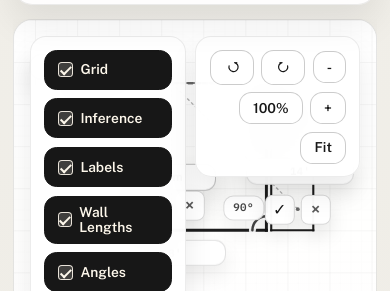
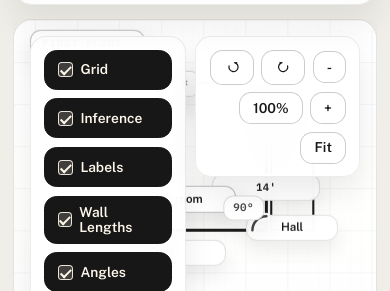
Before and after one commit to miltoncs/easy-floorplan, a React (Vite) app: page /workspace in a window 390 px wide. Shown: the part 201-492 px from the top of the page. Built offline with nearby package versions, Linux system fonts and the light colour scheme; a web font is replaced by a local one.

Commit message:
Move inferred wall actions onto preview wall

```diff
--- a/src/App.css
+++ b/src/App.css
@@ -803,44 +803,56 @@
 .canvas-suggestion-actions {
   position: absolute;
   transform: translate(-50%, -50%);
-  display: inline-flex;
-  gap: 0.35rem;
-  pointer-events: none;
+  display: grid;
+  grid-template-columns: repeat(2, minmax(0, 1fr));
+  inline-size: 3.6rem;
+  block-size: 1.8rem;
+  overflow: hidden;
+  border-radius: 0.44rem;
+  border: 1px solid rgba(17, 17, 17, 0.16);
+  background: rgba(255, 255, 255, 0.97);
+  box-shadow:
+    0 14px 28px rgba(17, 17, 17, 0.14),
+    0 0 0 1px rgba(255, 255, 255, 0.84) inset;
+  backdrop-filter: blur(14px);
+  pointer-events: auto;
 }
 
 .canvas-suggestion-action {
-  inline-size: 2rem;
-  block-size: 2rem;
+  inline-size: 100%;
+  block-size: 100%;
   display: inline-grid;
   place-items: center;
-  border-radius: 0.48rem;
-  border: 1px solid rgba(17, 17, 17, 0.16);
-  background: rgba(255, 255, 255, 0.98);
+  border: none;
+  background: transparent;
   color: var(--ink);
   font-family: 'Public Sans', sans-serif;
-  font-size: 1rem;
+  font-size: 0.72rem;
   font-weight: 700;
   line-height: 1;
-  box-shadow: 0 10px 20px rgba(17, 17, 17, 0.1);
-  pointer-events: auto;
   cursor: pointer;
   transition:
     transform 160ms ease,
-    border-color 160ms ease,
+    color 160ms ease,
     background 160ms ease;
+}
+
+.canvas-suggestion-action + .canvas-suggestion-action {
+  border-left: 1px solid rgba(17, 17, 17, 0.12);
 }
 
 .canvas-suggestion-action:hover {
   transform: translateY(-1px);
-  border-color: rgba(17, 17, 17, 0.3);
+  background: rgba(17, 17, 17, 0.06);
 }
 
 .canvas-suggestion-action--accept {
-  background: rgba(255, 255, 255, 0.98);
+  background: linear-gradient(180deg, rgba(255, 255, 255, 0.96), rgba(242, 247, 243, 0.96));
 }
 
 .canvas-suggestion-action--dismiss {
   color: rgba(92, 92, 92, 1);
+  background: linear-gradient(180deg, rgba(255, 255, 255, 0.96), rgba(246, 246, 246, 0.96));
 }
 
 .wall-hit {
@@ -1854,9 +1866,13 @@ code {
     transform: none;
   }
 
+  .canvas-suggestion-actions {
+    inline-size: 3.3rem;
+    block-size: 1.65rem;
+  }
+
   .canvas-suggestion-action {
-    inline-size: 1.9rem;
-    block-size: 1.9rem;
+    font-size: 0.68rem;
   }
 
   .canvas-annotation {
--- a/src/components/FloorplanCanvas.tsx
+++ b/src/components/FloorplanCanvas.tsx
@@ -187,8 +187,8 @@ const WHEEL_ZOOM_MULTIPLIER = 1.02
 const WHEEL_GESTURE_IDLE_MS = 160
 const WHEEL_GESTURE_ANCHOR_TOLERANCE_PX = 48
 const BUTTON_ZOOM_MULTIPLIER = 1.03
-const SUGGESTION_ACTION_WIDTH_PX = 82
-const SUGGESTION_ACTION_HEIGHT_PX = 34
+const SUGGESTION_ACTION_WIDTH_PX = 58
+const SUGGESTION_ACTION_HEIGHT_PX = 29
 
 export function FloorplanCanvas() {
   const {
@@ -1004,19 +1004,6 @@ export function FloorplanCanvas() {
         {suggestedPreviews.map((preview) => (
           <g key={preview.suggestion.id}>
             <SuggestedPath dataTestId={`suggested-path-${preview.suggestion.id}`} points={preview.points} />
-            <line
-              className="suggested-connector"
-              x1={preview.anchorPoint.x}
-              x2={preview.actionPoint.x}
-              y1={-preview.anchorPoint.y}
-              y2={-preview.actionPoint.y}
-            />
-            <circle
-              className="suggested-connector-dot"
-              cx={preview.actionPoint.x}
-              cy={-preview.actionPoint.y}
-              r={0.18}
-            />
           </g>
         ))}
 
@@ -2386,10 +2373,18 @@ function getScreenPointDistance(left: ScreenPoint, right: ScreenPoint) {
   return Math.hypot(left.x - right.x, left.y - right.y)
 }
 
-function getSuggestionCandidateAngles(clusterIndex: number) {
-  return clusterIndex % 2 === 0
-    ? [90, -90, 55, -55, 135, -135, 20, -20, 180, 0]
-    : [-90, 90, -55, 55, -135, 135, -20, 20, 0, 180]
+function getSuggestionCandidateOffsets(
+  preview: SuggestionPreview,
+  metrics: CanvasMetrics,
+  clusterIndex: number,
+) {
+  const suggestedStep = getWorldDistanceFromPixels(metrics, Math.hypot(SUGGESTION_ACTION_WIDTH_PX, SUGGESTION_ACTION_HEIGHT_PX) + 12)
+  const maxOffset = Math.max(preview.length / 2 - getWorldDistanceFromPixels(metrics, 12), 0)
+  const clampOffset = (distance: number) => clamp(distance, -maxOffset, maxOffset)
+  const direction = clusterIndex % 2 === 0 ? 1 : -1
+  const preferredOffsets = [0, suggestedStep * direction, -suggestedStep * direction, suggestedStep * 2 * direction, -suggestedStep * 2 * direction]
+
+  return preferredOffsets.map((offset) => clampOffset(offset))
 }
 
 function estimateSuggestionActionRect(point: Point, metrics: CanvasMetrics) {
@@ -2433,12 +2428,10 @@ function placeSuggestionPreviews(
   }> = []
   const occupiedPaddingX = getWorldDistanceFromPixels(metrics, 28)
   const occupiedPaddingY = getWorldDistanceFromPixels(metrics, 34)
-  const baseDistanceFloor = getWorldDistanceFromPixels(metrics, 42)
-  const ringStep = getWorldDistanceFromPixels(metrics, 56)
   const clusterRadiusPx = 112
   const preferredActionSpacingPx = 118
-  const stackedLaneWidthPx = 56
-  const stackedLaneHeightPx = 112
+  const stackedLaneWidthPx = SUGGESTION_ACTION_WIDTH_PX
+  const stackedLaneHeightPx = SUGGESTION_ACTION_HEIGHT_PX
 
   const orderedPreviews = previews
     .map((preview, originalIndex) => ({
@@ -2457,17 +2450,9 @@ function placeSuggestionPreviews(
     const clusterIndex = placedReferences.filter(
       (reference) => getScreenPointDistance(reference.anchorScreenPoint, anchorScreenPoint) < clusterRadiusPx,
     ).length
-    const baseDistance = Math.max(preview.length * 0.35, 3.4, baseDistanceFloor)
-    const ringStart = Math.floor(clusterIndex / 2)
-    const candidateAngles = getSuggestionCandidateAngles(clusterIndex)
-    const candidates = Array.from({ length: 4 }, (_, ringIndex) => ringStart + ringIndex).flatMap((ring) =>
-      candidateAngles.map((offset, angleIndex) => {
-        const candidateDistance = baseDistance + ring * ringStep
-        const actionPoint = clampSuggestionActionPoint(
-          addPolar(preview.anchorPoint, candidateDistance, preview.heading + offset),
-          viewBox,
-          metrics,
-        )
+    const candidateOffsets = getSuggestionCandidateOffsets(preview, metrics, clusterIndex)
+    const candidates = candidateOffsets.map((offset, offsetIndex) => {
+      const actionPoint = clampSuggestionActionPoint(addPolar(preview.anchorPoint, offset, preview.heading), viewBox, metrics)
       const actionRect = estimateSuggestionActionRect(actionPoint, metrics)
       const actionScreenPoint = worldToScreenPoint(actionPoint, viewBox, metrics, viewRotationQuarterTurns)
       const overlap = occupied.reduce((sum, rect) => sum + overlapArea(actionRect, rect), 0)
@@ -2495,15 +2480,9 @@ function placeSuggestionPreviews(
         actionRect,
         actionScreenPoint,
         overlap,
-          score:
-            overlap * 1_000_000 +
-            crowdingPenalty +
-            lanePenalty +
-            ring * 24 +
-            angleIndex,
-        }
-      }),
-    )
+        score: overlap * 1_000_000 + crowdingPenalty + lanePenalty + offsetIndex,
+      }
+    })
 
     const selectedCandidate = candidates.reduce((best, candidate) =>
       candidate.score < best.score ? candidate : best,
```
Also changed, not shown: 1 other file (tests, documents, lock files or other folders). Lines whose indentation alone changed are shown as unchanged.
